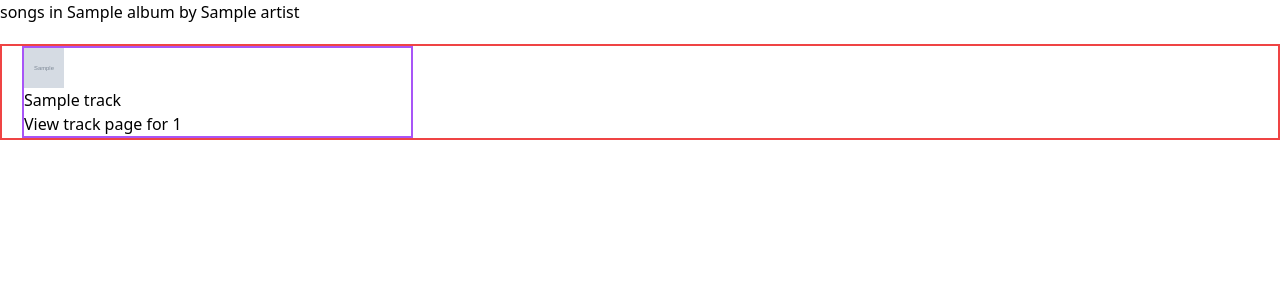
After one commit to lijake8/spotifly, a Flask app: template templates/album.html in a window 1280 px wide. The commit adds this page. Shown: the top 300 px of the page. Run offline with Flask 3, Linux system fonts and the light colour scheme; the template is opened without the code that fills it: most values are stand-ins (such as "Sample title", 1, 10 or a date in 2020); grey boxes marked "Sample" are stand-in pictures; style sheets or scripts are compiled from the project's sources.

Commit message:
added functionality for play on hover for album

```diff
--- a/app.py
+++ b/app.py
@@ -158,10 +158,12 @@ def album_view(album_id):
 
 	album = spotify.album(album_id)
 	tracks = spotify.album_tracks(album_id)
-	return {
-		'album': album,
-		'tracks': tracks
-	}
+	# return {
+	# 	'album': album,
+	# 	'tracks': tracks
+	# }
+	return render_template('album.html', album=album, tracks=tracks)
+
 
 # @app.route('/playlist-view')
 @app.route('/playlist-view/<playlist_id>')
--- /dev/null
+++ b/templates/album.html
@@ -0,0 +1,33 @@
+<!DOCTYPE html>
+
+<html lang="en">
+  <head>
+    <meta charset="UTF-8" />
+    <!-- <meta http-equiv="X-UA-Compatible" content="IE=edge"> -->
+    <meta name="viewport" content="width=device-width, initial-scale=1.0" />
+    <title>page for album view</title>
+    <link
+      rel="stylesheet"
+      href="{{url_for('static',filename='dist/output.css')}}"
+    />
+
+  </head>
+  <body>
+    <h1>songs in {{album['name']}} by {{album['artists'][0]['name']}}</h1>
+
+
+    <div id="mainContent" class="grid gap-8 grid-cols-3 mt-5 pl-5 pr-5 border-2 border-red-500">
+      {% for track in tracks['items'] %}
+        <div class="hoverElement border-2 border-purple-500" data-audio-url="{{track['preview_url']}}">
+          <audio></audio>
+          <img src="{{album['images'][0]['url']}}" class="h-10 w-10" alt="album cover">
+          <p>{{track['name']}}</p>
+          <a href="{{ url_for('song_view', track_id=track['id']) }}">View track page for {{ track['id'] }}</a>
+        </div>
+      {% endfor %}
+    </div>
+
+
+    <script src="{{ url_for('static', filename='src/playOnHover.js') }}"></script>
+  </body>
+</html>
--- a/templates/hover-test.html
+++ b/templates/hover-test.html
@@ -93,7 +93,6 @@
     <script src="{{ url_for('static', filename='components/card.js') }}"></script>
 
     <script src="{{ url_for('static', filename='src/playOnHover.js') }}"></script>
-    <script src="{{ url_for('static', filename='components/Card.js') }}"></script>
 
   </body>
 </html>
```
Also changed, not shown: README.md.
